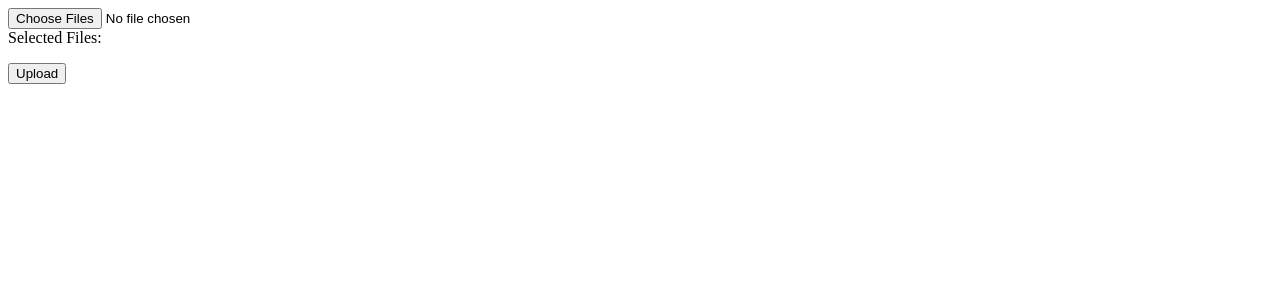
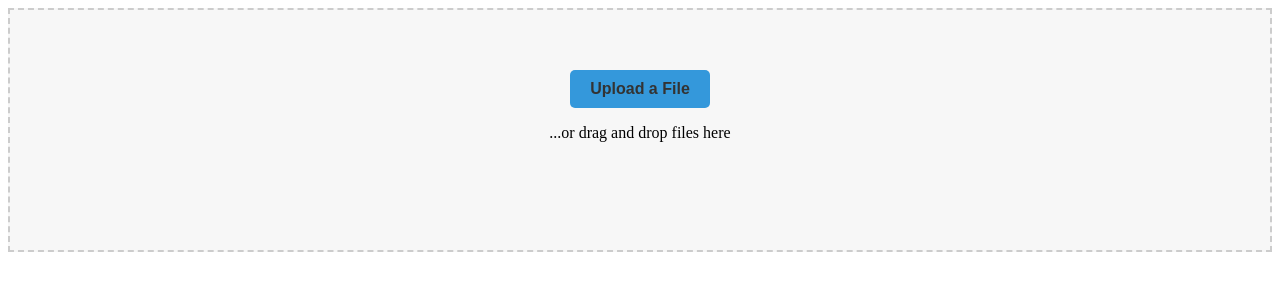
Before and after one commit to spro77/ReactFileUploader, a React (Create React App) app: page / in a window 1280 px wide. Shown: the top 300 px of the page. Built offline with nearby package versions, Linux system fonts and the light colour scheme.

Commit message:
Update 6 files

```diff
--- a/package.json
+++ b/package.json
@@ -12,7 +12,9 @@
     "loader-utils": "3.2.1",
     "react": "18.2.0",
     "react-dom": "18.2.0",
-    "react-scripts": "5.0.1"
+    "react-dropzone": "^14.2.3",
+    "react-scripts": "5.0.1",
+    "styled-components": "^6.0.7"
   },
   "devDependencies": {
     "@babel/runtime": "7.13.8",
--- a/src/App.js
+++ b/src/App.js
@@ -1,5 +1,35 @@
 import FileUploader from "./FileUploader";
 
+const Colors = {
+  MainText: '#333',
+  Primary: '#3498db',
+  Tertiary: '#f7f7f7'
+};
+
+const updatedSampleConfig = {
+  uploadEndpoint: 'https://httpbin.org/post',
+  multiple: true,
+  maxFiles: 5,
+  acceptedFileTypes: ['image/jpeg', 'image/png', 'application/pdf'],
+  maxSize: 5000000,
+  showPreview: true,
+  fileNameDisplay: true,
+  progressDisplay: true,
+  allowCancel: true,
+  allowDownload: true,
+  allowDelete: true,
+  styles: {
+    color: Colors.MainText,
+    progressColor: Colors.Primary,
+    backgroundColor: Colors.Tertiary,
+  },
+  dropzoneText: '...or drag and drop files here',
+  uploadButtonText: 'Upload a File',
+};
+
 export default function App() {
-  return <FileUploader />;
+  const onUploadComplete = () => {
+
+  }
+  return <FileUploader config={updatedSampleConfig} />;
 }
--- a/src/FileUploader.js
+++ b/src/FileUploader.js
@@ -1,54 +1,126 @@
 import React, { useState } from "react";
 import axios from "axios";
+import { useDropzone } from "react-dropzone";
+import styled from "styled-components";
 
-const FileUploader = () => {
-  const [files, setFiles] = useState([]);
+const DropzoneContainer = styled.div`
+  border: 2px dashed
+    ${(props) =>
+      props.isDragActive ? props.config.styles.progressColor : "#ccc"};
+  padding: 20px;
+  background-color: ${(props) => props.config.styles.backgroundColor};
+  display: flex;
+  flex-direction: column;
+  align-items: center;
+  justify-content: center;
+  height: 200px;
+  cursor: pointer;
+`;
+
+const UploadButton = styled.button`
+  background-color: ${(props) => props.config.styles.progressColor};
+  color: ${(props) => props.config.styles.color};
+  padding: 10px 20px;
+  border-radius: 5px;
+  border: none;
+  font-size: 16px;
+  font-weight: bold;
+  cursor: pointer;
+  transition: background-color 0.3s;
+
+  &:hover {
+    background-color: ${(props) => props.config.styles.backgroundColor};
+  }
+`;
+
+const FileItem = styled.li`
+  display: flex;
+  align-items: center;
+`;
+
+const CheckmarkIcon = styled.span`
+  color: green;
+  font-size: 18px;
+  margin-right: 5px;
+`;
+
+const FileUploader = ({
+  config,
+  initialFiles = [],
+  onUploadStart,
+  onUploadProgress,
+  onUploadComplete,
+  onUploadError,
+  onUploadCancel,
+  onFilesChange,
+  editing = false,
+  error = "",
+  serverErrors = [],
+  serverWarnings = [],
+}) => {
+  const [files, setFiles] = useState(initialFiles);
+  const [uploadedFiles, setUploadedFiles] = useState([]);
   const [message, setMessage] = useState("");
 
-  const handleFileChange = (event) => {
-    setFiles([...event.target.files]);
-    setMessage(""); // Reset the message when new files are selected.
+  const onDrop = (acceptedFiles) => {
+    setFiles([...files, ...acceptedFiles]);
+    if (onFilesChange) onFilesChange([...files, ...acceptedFiles]);
   };
+
+  const { getRootProps, getInputProps, isDragActive } = useDropzone({
+    onDrop,
+    multiple: config.multiple,
+    maxFiles: config.maxFiles,
+    accept: config.acceptedFileTypes,
+    maxSize: config.maxSize,
+  });
 
   const handleUpload = async () => {
     if (files.length === 0) {
-      setMessage("Please select files to upload.");
       return;
     }
 
     setMessage("Uploading...");
 
-    // Prepare FormData to send files
     const formData = new FormData();
     files.forEach((file, index) => {
       formData.append(`file${index + 1}`, file);
     });
 
     try {
-      const response = await axios.post("https://httpbin.org/post", formData);
-
-      console.log(response.data); // Log the response for debugging purposes
-      setMessage("Files uploaded successfully!");
+      const response = await axios.post(config.uploadEndpoint, formData);
+      console.log(response.data);
+      setUploadedFiles([...uploadedFiles, ...files]);
+      setMessage("");
+      if (onUploadComplete) onUploadComplete(files, response.data);
     } catch (error) {
       setMessage("Error uploading files.");
       console.error("Upload error:", error);
+      if (onUploadError) onUploadError(files, error);
     }
   };
 
   return (
-    <div>
-      <input type="file" multiple onChange={handleFileChange} />
-      <div>
-        Selected Files:
-        <ul>
-          {files.map((file, index) => (
-            <li key={index}>{file.name}</li>
-          ))}
-        </ul>
-      </div>
-      <button onClick={handleUpload}>Upload</button>
+    <DropzoneContainer
+      {...getRootProps()}
+      isDragActive={isDragActive}
+      config={config}
+    >
+      <input {...getInputProps()} />
+      <UploadButton onClick={handleUpload} config={config}>
+        {config.uploadButtonText}
+      </UploadButton>
+      <p>{config.dropzoneText}</p>
+      <ul>
+        {files.map((file, index) => (
+          <FileItem key={index}>
+            {uploadedFiles.includes(file) && <CheckmarkIcon>✔</CheckmarkIcon>}
+            {file.name}
+          </FileItem>
+        ))}
+      </ul>
       <div>{message}</div>
-    </div>
+    </DropzoneContainer>
   );
 };
 
--- a/src/styles.css
+++ /dev/null
@@ -1,4 +0,0 @@
-.App {
-  font-family: sans-serif;
-  text-align: center;
-}
```
Also changed, not shown: 2 other files (tests, documents, lock files or other folders).
